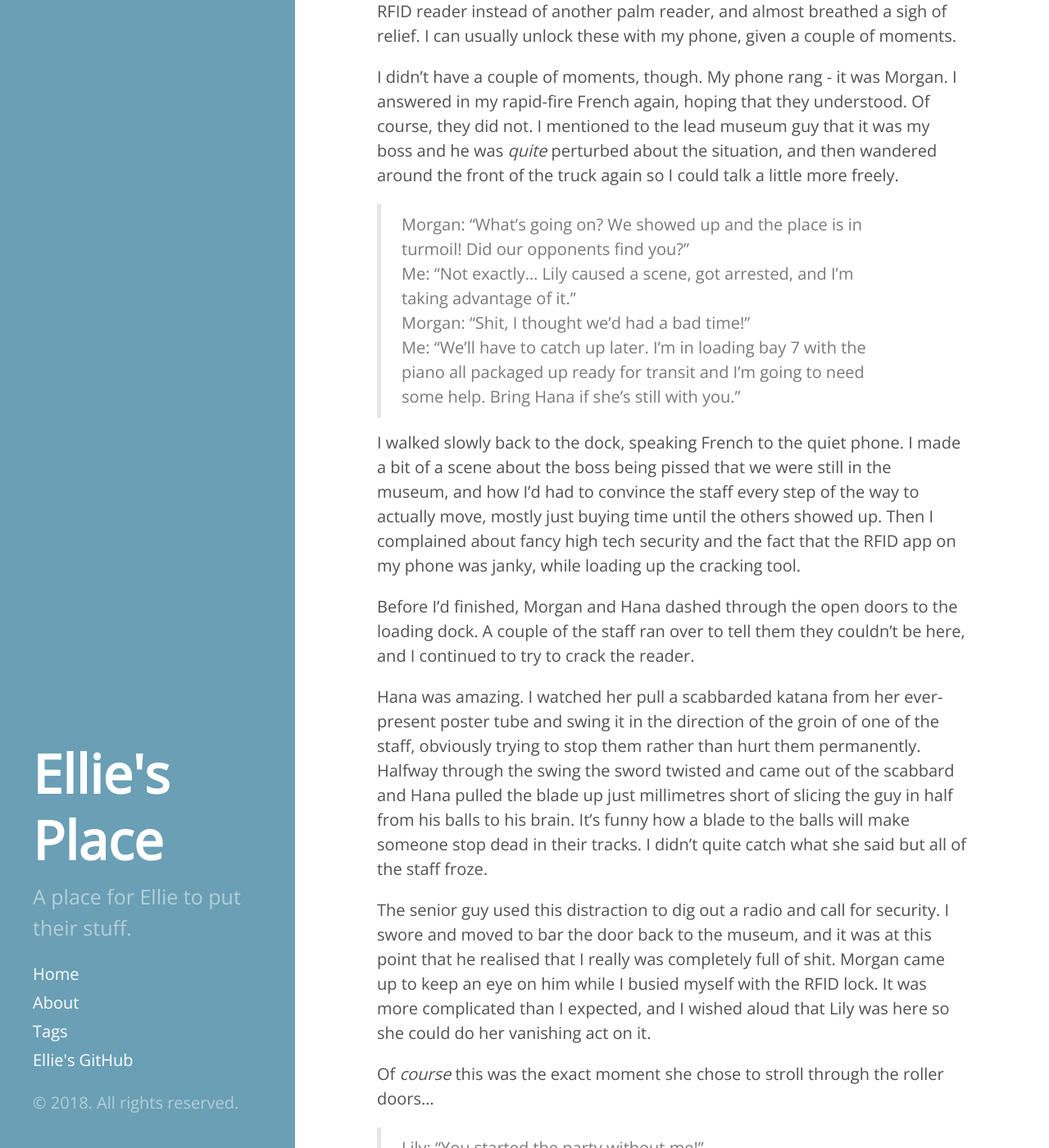
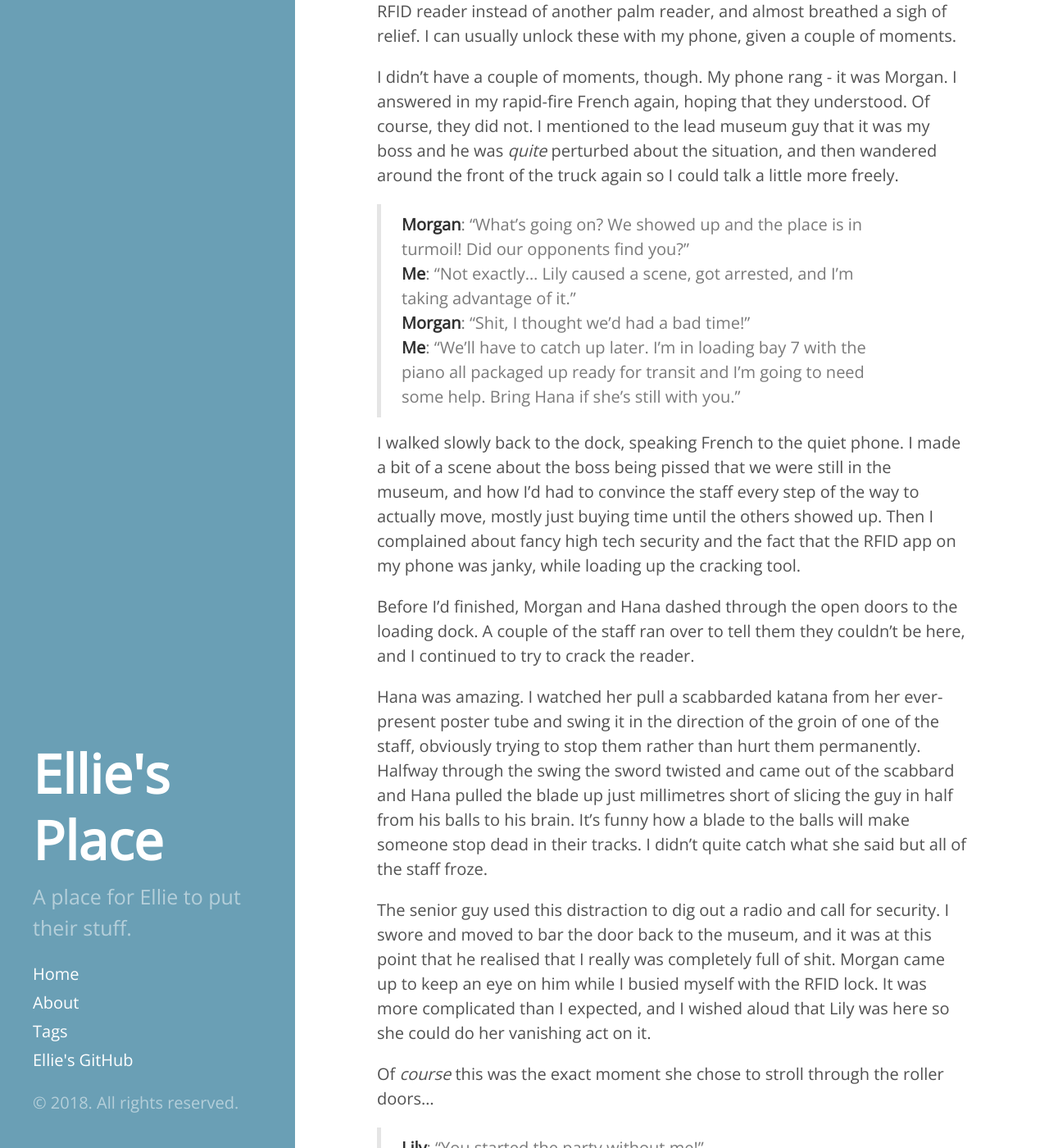
Before and after one commit to eltariel/eltariel.github.io, a Jekyll site: the page built from _posts/rp/scion2e/yakki-koto-kiku/2018-07-02-2-how-not-to-steal-a-piano.md, in a window 1280 px wide and 1400 px high, scrolled down 1881 px. Shown: the whole window at 82% size. Built offline with Jekyll 4.4.1, drawn with Linux system fonts in a browser that asks for light colours; some of the changed text lies outside the part shown.

Commit message:
Minor formatting changes

```diff
--- a/_posts/rp/scion2e/yakki-koto-kiku/2018-07-02-2-how-not-to-steal-a-piano.md
+++ b/_posts/rp/scion2e/yakki-koto-kiku/2018-07-02-2-how-not-to-steal-a-piano.md
@@ -21,10 +21,10 @@ The staff looked a little concerned when I mentioned "keys". This didn't entirel
 
 I didn't have a couple of moments, though. My phone rang - it was Morgan. I answered in my rapid-fire French again, hoping that they understood. Of course, they did not. I mentioned to the lead museum guy that it was my boss and he was *quite* perturbed about the situation, and then wandered around the front of the truck again so I could talk a little more freely.
 
-> Morgan: "What's going on? We showed up and the place is in turmoil! Did our opponents find you?"
-> Me: "Not exactly... Lily caused a scene, got arrested, and I'm taking advantage of it."
-> Morgan: "Shit, I thought we'd had a bad time!"
-> Me: "We'll have to catch up later. I'm in loading bay 7 with the piano all packaged up ready for transit and I'm going to need some help. Bring Hana if she's still with you."
+> **Morgan**: "What's going on? We showed up and the place is in turmoil! Did our opponents find you?"
+> **Me**: "Not exactly... Lily caused a scene, got arrested, and I'm taking advantage of it."
+> **Morgan**: "Shit, I thought we'd had a bad time!"
+> **Me**: "We'll have to catch up later. I'm in loading bay 7 with the piano all packaged up ready for transit and I'm going to need some help. Bring Hana if she's still with you."
 
 I walked slowly back to the dock, speaking French to the quiet phone. I made a bit of a scene about the boss being pissed that we were still in the museum, and how I'd had to convince the staff every step of the way to actually move, mostly just buying time until the others showed up. Then I complained about fancy high tech security and the fact that the RFID app on my phone was janky, while loading up the cracking tool.
 
@@ -36,11 +36,11 @@ The senior guy used this distraction to dig out a radio and call for security. I
 
 Of *course* this was the exact moment she chose to stroll through the roller doors...
 
-> Lily: "You started the party without me!"
-> Me: "Ha ha ha. Get your butt up here and help me with this lock."
-> Lily: "... wha?"
-> Me: "Can you punch it out of existence like you did with that guard?"
-> Lily: "I can *try*... won't last long if I do though."
+> **Lily**: "You started the party without me!"
+> **Me**: "Ha ha ha. Get your butt up here and help me with this lock."
+> **Lily**: "... wha?"
+> **Me**: "Can you punch it out of existence like you did with that guard?"
+> **Lily**: "I can *try*... won't last long if I do though."
 
 I pulled on the door handle as she punched the lock. It disappeared, and the door came open in my hand. We person-handled the piano in, tied it down, and then climbed in the truck - Lily and Morgan in the back with the piano, and Hana up front with me.
 
--- a/index.html
+++ b/index.html
@@ -14,8 +14,8 @@ title: Home
     <span class="post-date">{{ post.date | date_to_string }}</span>
 	{% include tagline.html tagsrc=post.tags %}
 
-    {{ post.excerpt | markdownify | strip_html | truncatewords: 50 }}
-    <a href="{{ post.url | relative_url }}">... see full post</a>
+	<p>{{ post.excerpt | markdownify | strip_html | truncatewords: 50 }}</p>
+	<p><a href="{{ post.url | relative_url }}">See full post &gt;&gt;&gt;</a></p>
   </div>
   {% endfor %}
 </div>
```
Also changed, not shown: _drafts/6-haley-not-really-a-mad-dash.md (+14 -14 lines), _drafts/1-introducing-leigh-morrison.md (renamed from _drafts/2018-06-22-1-introducing-leigh-morrison.md).
